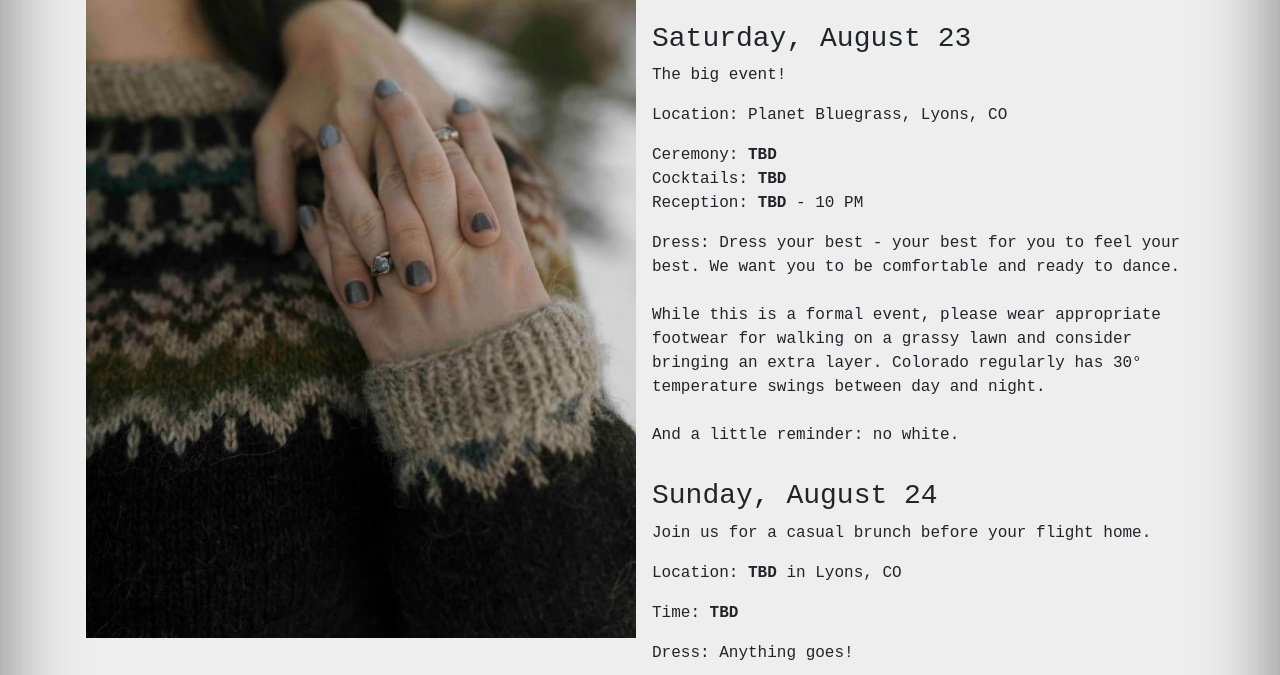
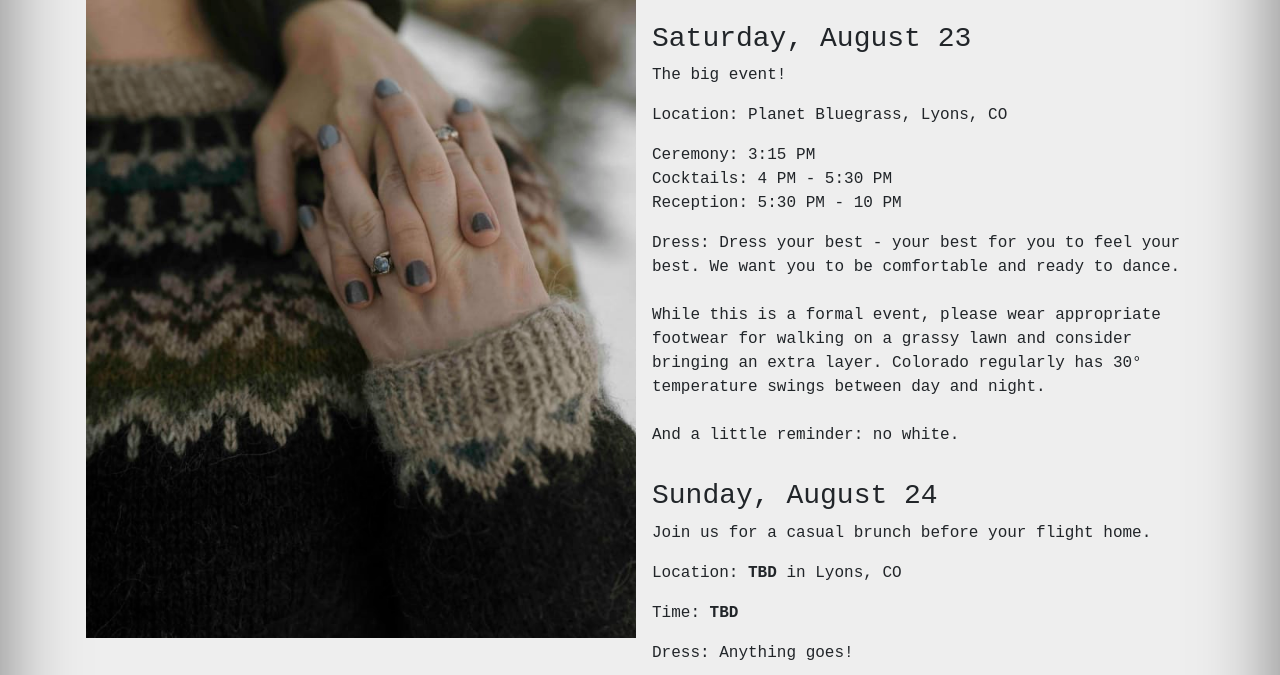
Before and after one commit to jukent/maggie-and-julia, a website: page schedule.html in a window 1280 px wide. Shown: the part 845-1520 px from the top of the page. Drawn offline with nearby package versions, Linux system fonts and the light colour scheme.

Commit message:
update schedule

```diff
--- a/schedule.html
+++ b/schedule.html
@@ -120,9 +120,9 @@
             <h3 class="mt-3">Saturday, August 23</h3>
             <p>The big event!</p>
             <p>Location: Planet Bluegrass, Lyons, CO</p>
-            <p>Ceremony: <b>TBD</b><br>
-              Cocktails: <b>TBD</b><br>
-              Reception: <b>TBD</b> - 10 PM</pp>
+            <p>Ceremony: 3:15 PM<br>
+              Cocktails: 4 PM - 5:30 PM<br>
+              Reception: 5:30 PM - 10 PM</pp>
 
             <p>Dress: Dress your best - your best for you to feel your best. We want you to be comfortable and ready to dance.<br><br>
               While this is a formal event, please wear appropriate footwear for walking on a grassy lawn and consider bringing an extra layer. Colorado regularly has 30° temperature swings between day and night.<br><br>
```
